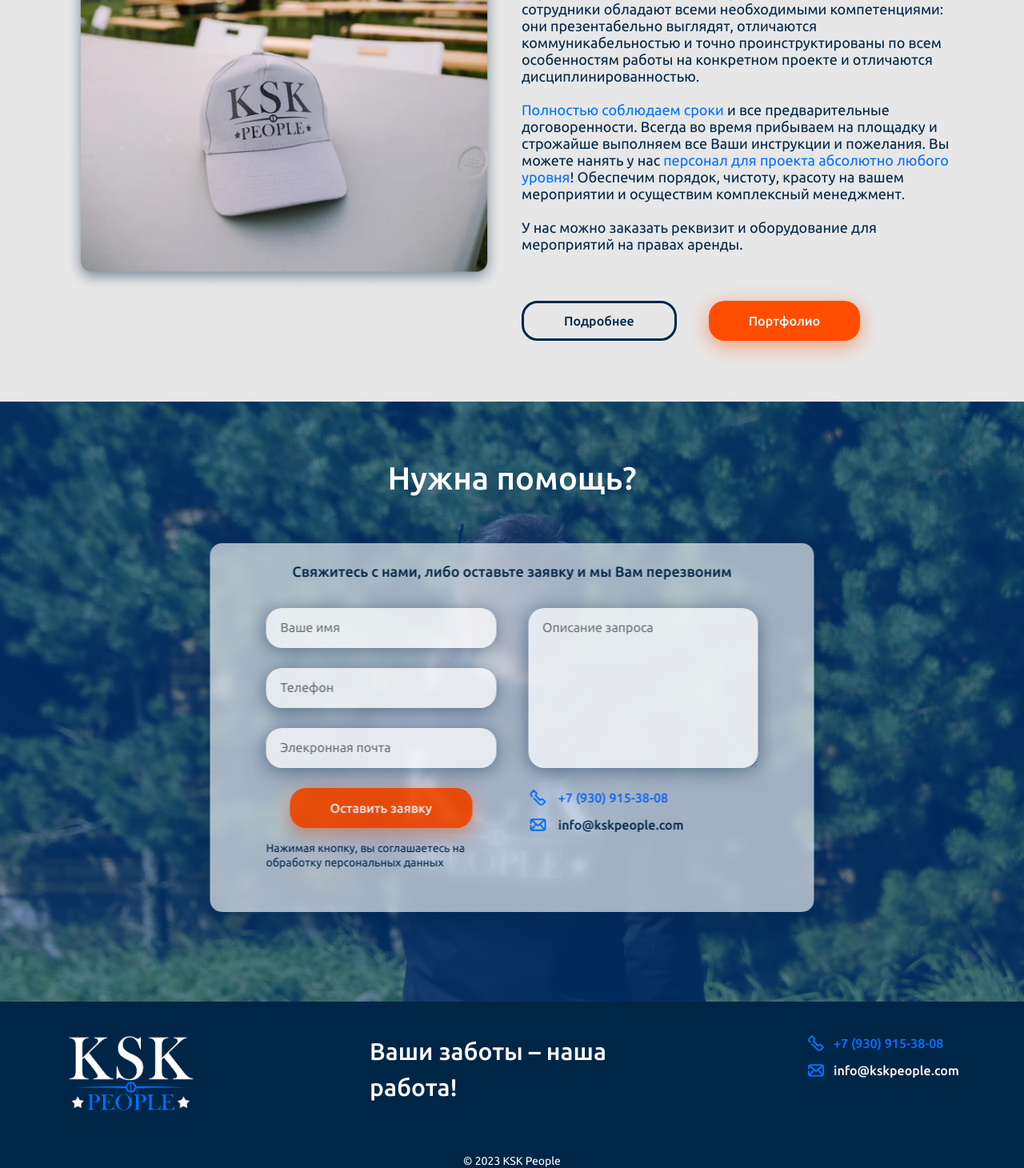
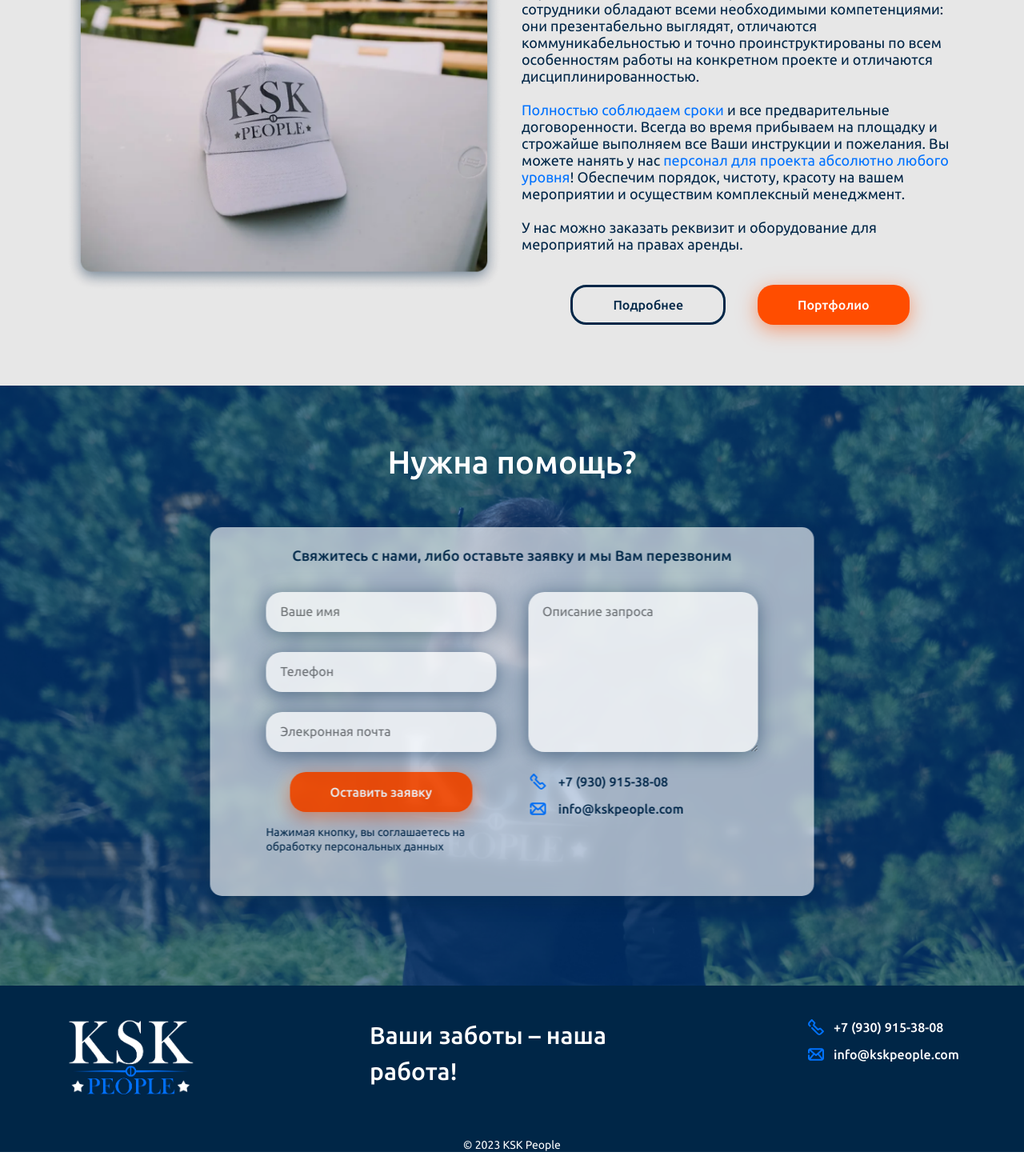
Before and after one commit to tayru/ksk-react, a React (Create React App) app: page / in a window 1280 px wide. Shown: the part 3129-4589 px from the top of the page at 80% size. Built offline with nearby package versions, Linux system fonts and the light colour scheme.

Commit message:
цвета ссылок телефонов

```diff
--- a/src/index.css
+++ b/src/index.css
@@ -696,9 +696,10 @@ body {
 }
 .why-we__buttons {
   display: flex;
-  flex-wrap: wrap;
-  margin-top: 60px;
-  margin-bottom: 60px;
+    flex-wrap: wrap;
+    margin-top: 40px;
+    margin-bottom: 60px;
+    justify-content: center;
 }
 
 .why-we__buttons .button2 {
@@ -803,13 +804,11 @@ body {
   opacity: 0.5;
 }
 
-.feedback-second__phone {
-  /* display: flex;
-  justify-content: center; */
+.feedback-second__phone a {
+  color: var(--dark-blue);
 }
 .feedback-second__mail {
-  /* display: flex;
-  justify-content: center; */
+
   margin-top: 10px;
 }
 
@@ -864,6 +863,10 @@ body {
   width: 190px;
   margin-left: auto;
   justify-content: flex-end;
+}
+
+.footer__phone a {
+	color: var(--white);
 }
 
 .footer__mail {
```
Also changed, not shown: public/static/img/star_logo.svg (added).
